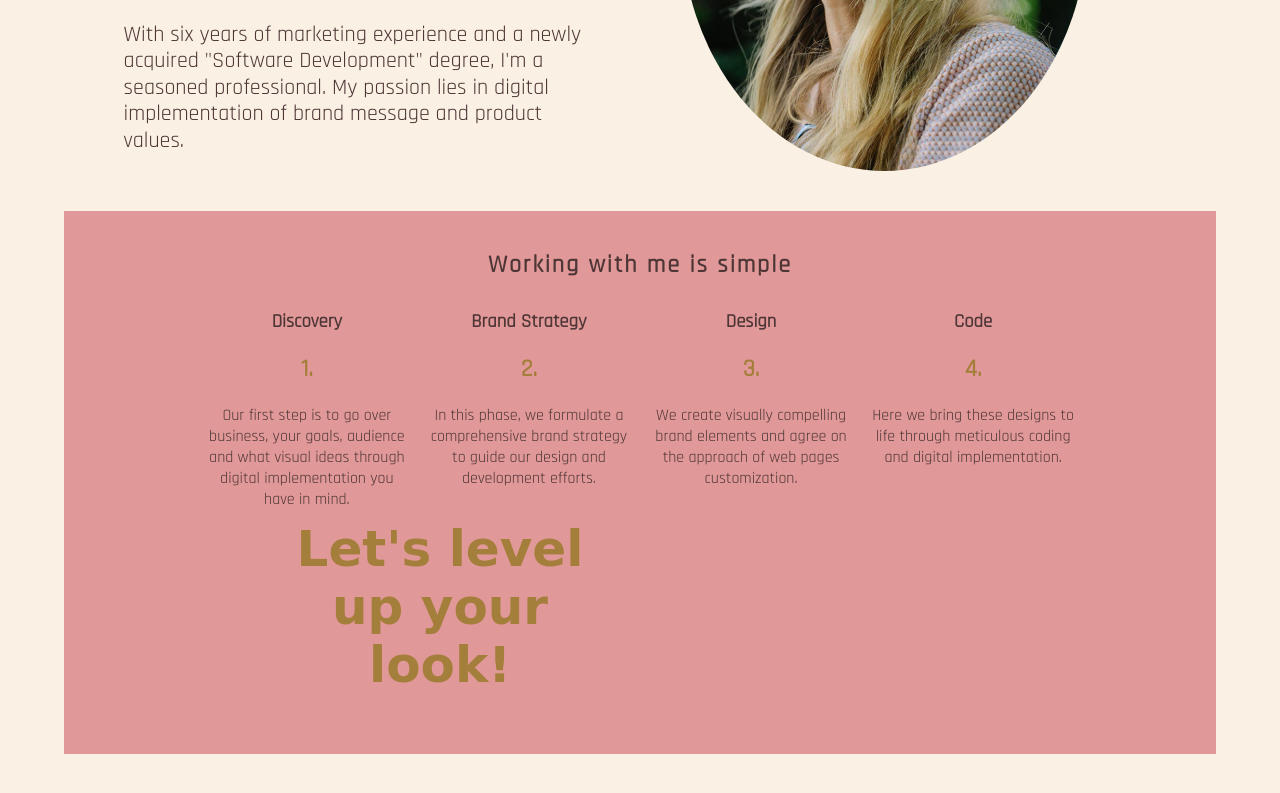
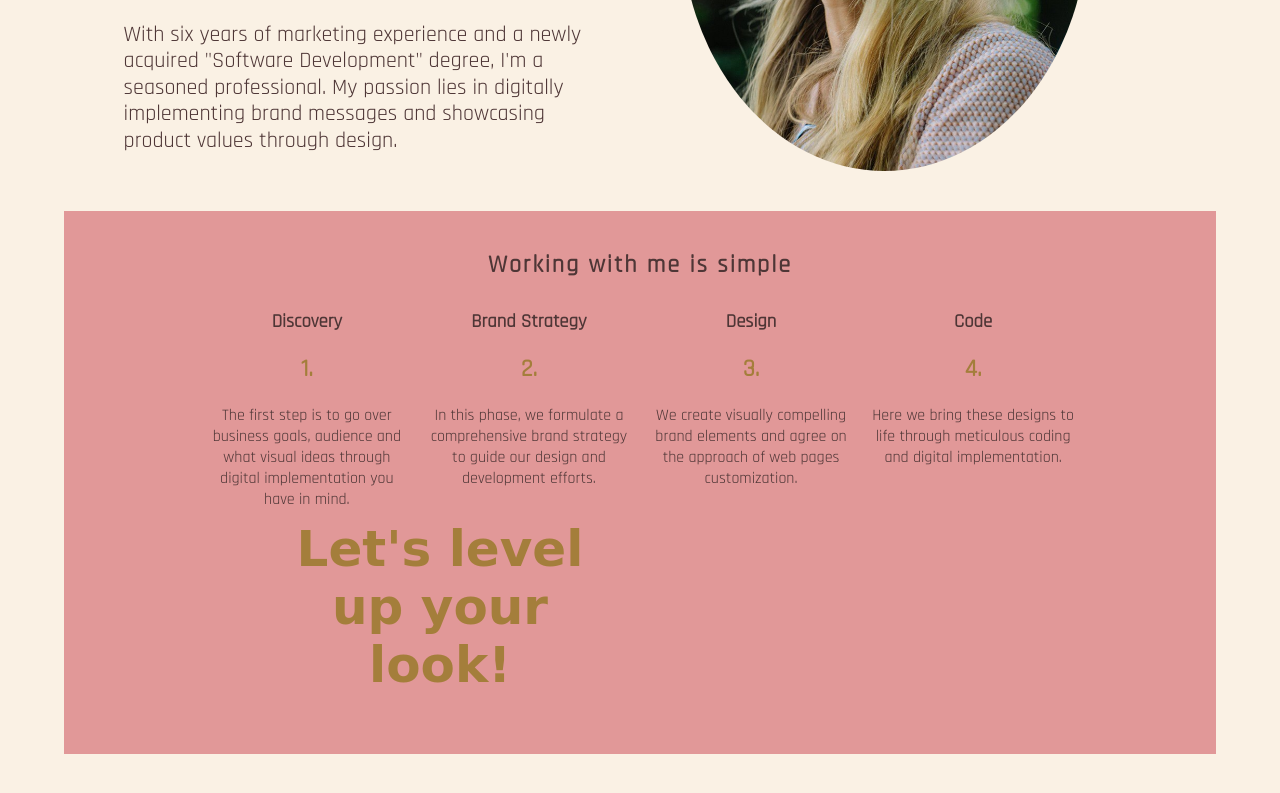
Before and after one commit to dinarayakupova/portfolio, a plain HTML site: page index.html in a window 1280 px wide. Shown: the part 463-1256 px from the top of the page. Drawn offline with nearby package versions, Linux system fonts and the light colour scheme; a web font is replaced by a local one.

Commit message:
Updated index.html

```diff
--- a/index.html
+++ b/index.html
@@ -21,7 +21,7 @@
         <script src="https://kit.fontawesome.com/8fdd1e472f.js" crossorigin="anonymous"></script>
         <title>Dinara's Portfolio</title>
         <link rel="stylesheet" href="style.css">
-         <!---added a comment-->
+
 
     </head>
 
@@ -60,7 +60,8 @@
                     <h3 id="text"><br></h3>
                     <p>With six years of marketing experience and a newly acquired
                         "Software Development" degree, I'm a seasoned professional.
-                        My passion lies in digital implementation of brand message and product values.
+                        My passion lies in digitally implementing brand messages
+                        and showcasing product values through design.
                         </p>
                 </div>
                     <div class="hero-image">
@@ -78,7 +79,7 @@
                  <br>
                  <h2 class="numbers">1.</h2>
                  <br>
-                 <p>Our first step is to go over business, your goals,
+                 <p>The first step is to go over business goals,
                  audience and what visual ideas through digital
                  implementation you have in mind.</p>
                  </div>
@@ -337,16 +338,17 @@
         </section>
 
                     <footer>
-                       <p>© 2023 Dinara Yakupova. All rights reserved.</p>
+                        <p class="footerYear"></p>
+                       <p > &nbspDinara Yakupova. All rights reserved.</p>
                     </footer>
 
     </div>
-
             <script src="https://cdnjs.cloudflare.com/ajax/libs/gsap/3.12.4/gsap.min.js"></script>
             <script src="https://cdnjs.cloudflare.com/ajax/libs/gsap/3.12.5/ScrollTrigger.min.js"></script>
 
 
         <script src="script.js"></script>
+
         </div>
     </body>
 </html>
```
